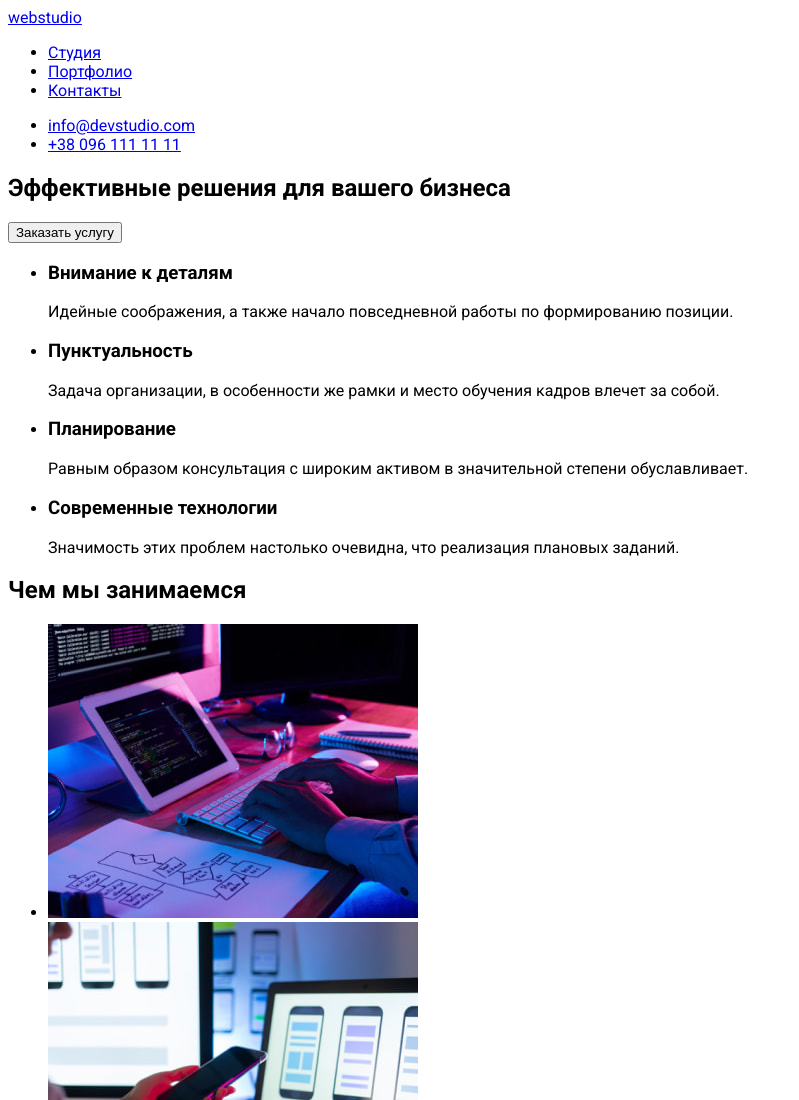
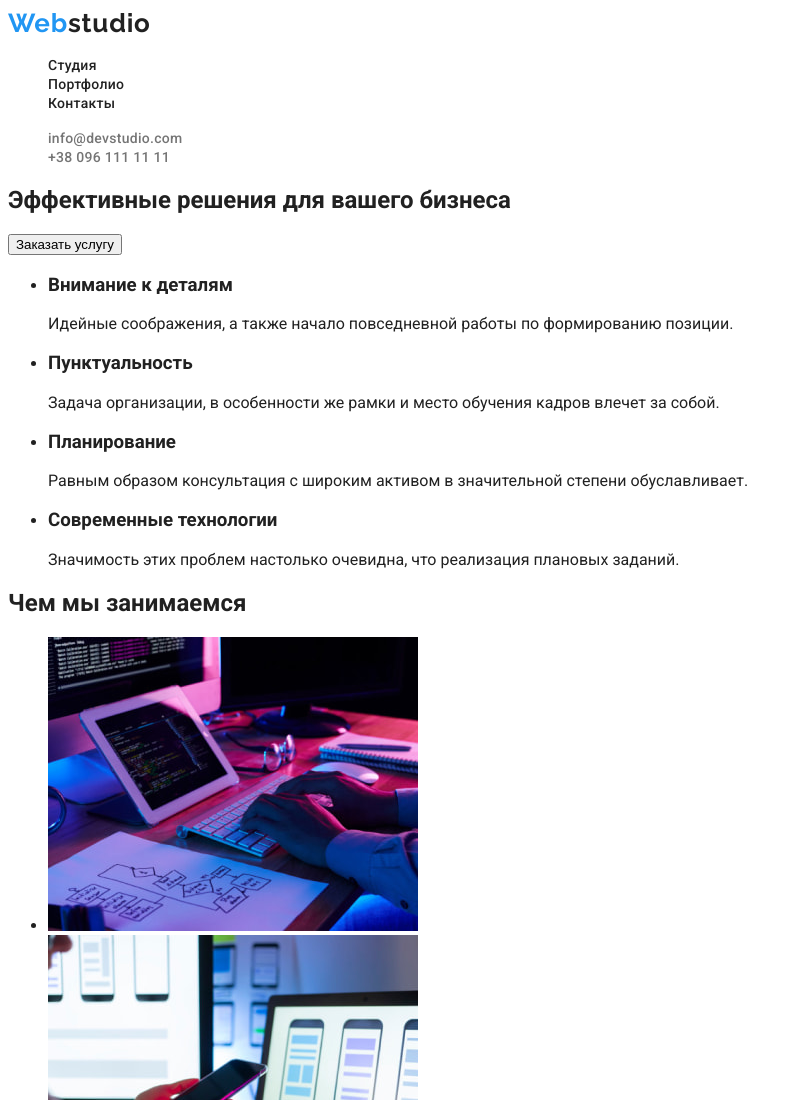
Before and after one commit to drdolgiy/goit-markup-hw-02, a plain HTML site: page index.html in a window 1280 px wide. Shown: the top 1100 px of the page, without its empty margins (0-799 px from the left). Drawn offline with Linux system fonts and the light colour scheme.

Commit message:
Сделал оформление шапки сайта
Сделал оформление шапки сайта

```diff
--- a/css/styles.css
+++ b/css/styles.css
@@ -1,3 +1,57 @@
 body {
   font-family: "Roboto", sans-serif;
+  color: #212121;
 }
+/* Оформление логотипа */
+.logo {
+  font-family: Raleway;
+  font-style: normal;
+  font-weight: bold;
+  font-size: 26px;
+  line-height: 1.2;
+  color: inherit;
+  text-decoration: none;
+  letter-spacing: 0.03em;
+}
+
+.logo-color {
+  color: #2196f3;
+}
+
+/* Оформление меню навигации */
+.menu-style {
+  list-style: none;
+}
+
+.menu-nav {
+  font-family: inherit;
+  font-style: normal;
+  font-weight: 500;
+  font-size: 14px;
+  line-height: 1.14px;
+  letter-spacing: 0.02em;
+  color: inherit;
+  text-decoration: none;
+}
+
+.menu-nav:hover,
+.menu-nav:focus {
+  color: #2196f3;
+}
+
+/* Оформление контактов */
+.menu-contact {
+  font-family: inherit;
+  font-style: normal;
+  font-weight: 500;
+  font-size: 14px;
+  line-height: 1.14px;
+  letter-spacing: 0.02em;
+  text-decoration: none;
+  color: #757575;
+}
+
+.menu-contact:hover,
+.menu-contact:focus {
+  color: #2196f3;
+}
--- a/index.html
+++ b/index.html
@@ -14,19 +14,19 @@
     <!-- Шапка сайта -->
     <header>
         <nav>
-            <a href="#">webstudio</a>
-            <ul>
-                <li><a href="./index.html">Студия</a></li>
-                <li><a href="./portfolio.html">Портфолио</a></li>
-                <li><a href="#">Контакты</a></li>
+            <a class="logo" href="#"><span class="logo-color">Web</span>studio</a>
+            <ul class="menu-style">
+                <li><a class="menu-nav" href="#">Студия</a></li>
+                <li><a class="menu-nav" href="./portfolio.html">Портфолио</a></li>
+                <li><a class="menu-nav" href="#">Контакты</a></li>
             </ul>
         </nav>
-        <ul>
+        <ul class="menu-style">
             <li>
-                <a href="mailto:info@devstudio.com">info@devstudio.com</a>
+                <a class="menu-contact" href="mailto:info@devstudio.com">info@devstudio.com</a>
             </li>
             <li>
-                <a href="tel:+380961111111">+38 096 111 11 11</a>
+                <a class="menu-contact" href="tel:+380961111111">+38 096 111 11 11</a>
             </li>
         </ul>
     </header>
```
Also changed, not shown: portfolio.html (+1 -1 lines).
